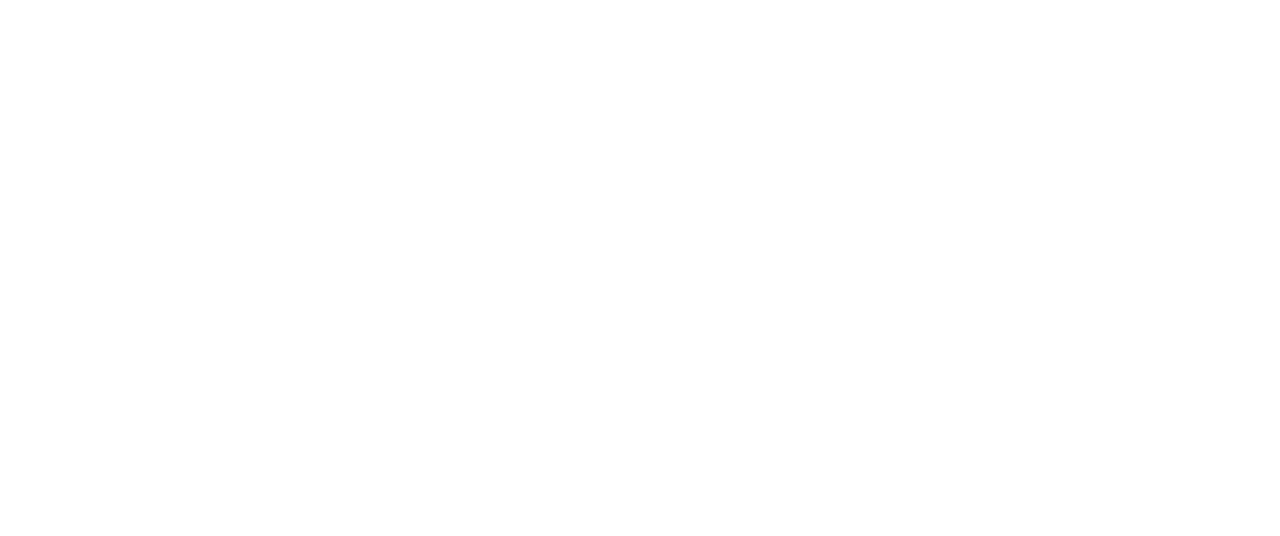
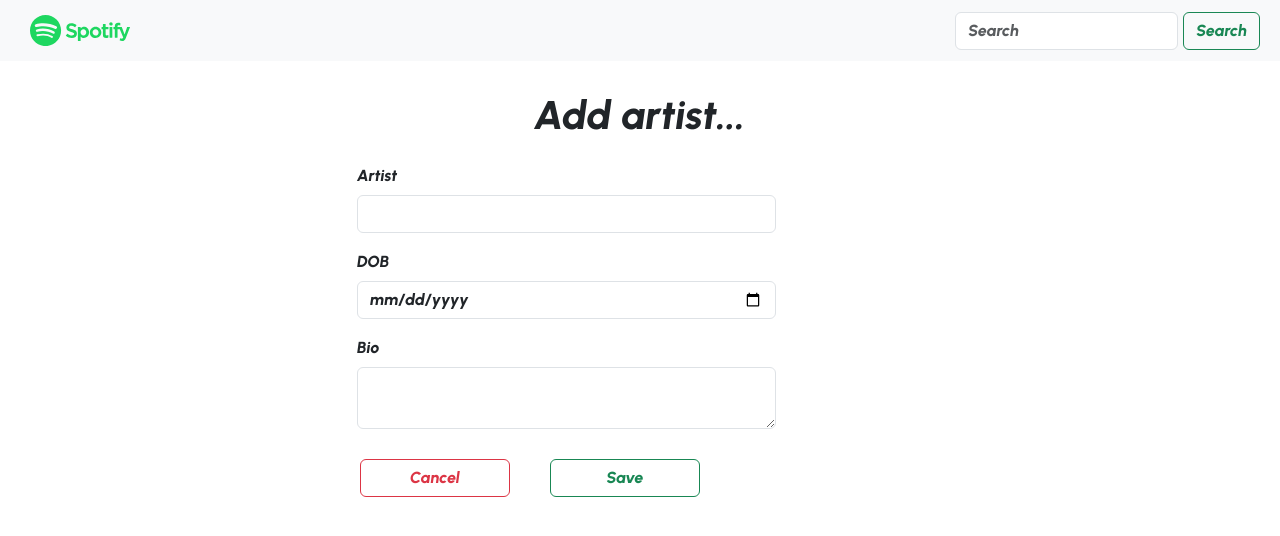
Before and after one commit to payalashtikar/Spotify-Website, a React (Create React App) app in the folder client/: page /addartist in a window 1280 px wide. Before the commit this address had no page. Shown: the top 536 px of the page. Built offline with nearby package versions, Linux system fonts and the light colour scheme; a web font is replaced by a local one.

Commit message:
create-add-artist

```diff
--- /dev/null
+++ b/client/src/components/artist/AddArtist.js
@@ -0,0 +1,84 @@
+
+
+import React, { useState } from 'react';
+import Navbar from '../navbar/Navbar';
+import { useNavigate } from 'react-router-dom';
+
+const AddArtist = () => {
+    const navigate = useNavigate()
+    const [artistData, setArtistData] = useState({
+        name: '',
+        dob: '',
+        bio: '',
+    });
+
+    const handleChange = (e) => {
+        const { name, value } = e.target;
+        setArtistData((prevData) => ({ ...prevData, [name]: value }));
+    };
+
+    const addArtistFunction = async () => {
+        try {
+            const response = await fetch('http://localhost:8888/artists', {
+                method: 'POST',
+                headers: {
+                    'Content-Type': 'application/json',
+                },
+                body: JSON.stringify(artistData),
+            });
+            const respData = await response.json();
+            console.log('addArtistFunction response ::::', respData);
+            if (respData) { navigate('/addsong') }
+        } catch (error) {
+            console.error('Error in adding Artist:', error.message);
+            alert('Error in adding Artist');
+        }
+    };
+
+
+    return (
+        <div style={{ width: '100%' }}>
+            <Navbar />
+            <div style={{ display: 'flex', flexDirection: 'column', justifyContent: 'center', alignItems: 'center', margin: '30px 10px' }}>
+                <h1>Add artist...</h1>
+                <form style={{ width: '600px' }}>
+                    <div className="form-group row" style={{ margin: '10px 5px' }}>
+                        <label htmlFor="artist" className="col-md-4 col-form-label">
+                            Artist
+                        </label>
+                        <div className="col-sm-9">
+                            <input type="text" className="form-control" id="artist" name="name" value={artistData.name} onChange={handleChange} />
+                        </div>
+                    </div>
+                    <div className="form-group row" style={{ margin: '10px 5px' }}>
+                        <label htmlFor="dob" className="col-md-4 col-form-label">
+                            DOB
+                        </label>
+                        <div className="col-sm-9">
+                            <input type="date" className="form-control" id="dob" name="dob" value={artistData.dob} onChange={handleChange} />
+                        </div>
+                    </div>
+                    <div className="form-group row" style={{ margin: '10px 5px' }}>
+                        <label htmlFor="bio" className="col-md-4 col-form-label">
+                            Bio
+                        </label>
+                        <div className="col-sm-9">
+                            <textarea type="text" className="form-control" id="bio" name="bio" value={artistData.bio} onChange={handleChange} />
+                        </div>
+                    </div>
+
+                    <div style={{ display: 'flex', margin: '30px 0px' }}>
+                        <button type="button" onClick={addArtistFunction} className="btn btn-outline-danger my-2 my-sm-0" style={{ width: '150px', margin: '5px 20px' }}>
+                            Cancel
+                        </button>
+                        <button type="button" onClick={addArtistFunction} className="btn btn-outline-success my-2 my-sm-0" style={{ width: '150px', margin: '5px 20px' }}>
+                            Save
+                        </button>
+                    </div>
+                </form>
+            </div>
+        </div>
+    );
+};
+
+export default AddArtist;
--- a/client/src/components/artist/GetAllArtists.js
+++ b/client/src/components/artist/GetAllArtists.js
@@ -29,6 +29,7 @@
                         <th>Artist</th>
                         <th>Date of Birth</th>
                         <th>Song</th>
+                        <th>Bio</th>
                     </tr>
                 </thead>
                 <tbody>
@@ -47,6 +48,7 @@
                                         )
                                     })}
                                 </td>
+                                <td>{item.bio}</td>
                             </tr>
                         );
                     })}
--- a/client/src/components/song/AddSong.js
+++ b/client/src/components/song/AddSong.js
@@ -7,6 +7,8 @@
 const AddSong = () => {
     const [form] = Form.useForm();
     const navigate = useNavigate();
+
+    const goToArtist = () => { navigate('/addartist') }
 
     return (
         <>
@@ -49,7 +51,7 @@
                         </Upload>
                     </Form.Item>
                     <Form.Item label="Cover Photo" name="coverImage">
-                        <button class="btn btn-outline-success my-2 my-sm-0" type="submit" style={{ width: '150px', margin: '5px 15px' }}>+ Add Artist</button>
+                        <button onClick={goToArtist} class="btn btn-outline-success my-2 my-sm-0" type="submit" style={{ width: '150px', margin: '5px 15px' }}>+ Add Artist</button>
                     </Form.Item>
                     <Form.Item shouldUpdate>
                         {() => (
@@ -64,7 +66,7 @@
                                 <Button
                                     style={{ width: "25%", padding: "5px", marginLeft: "10px" }}
                                     htmlType="button"
-                                    // onClick={() => form.resetFields()}
+                                // onClick={() => form.resetFields()}
                                 >
                                     {" "}
                                     Save
--- a/client/src/index.js
+++ b/client/src/index.js
@@ -8,6 +8,7 @@
 import Register from './components/auth/Register';
 import Home from './components/home/Home';
 import AddSong from './components/song/AddSong';
+import AddArtist from './components/artist/AddArtist';
 
 const root = ReactDOM.createRoot(document.getElementById('root'));
 root.render(
@@ -20,6 +21,7 @@
       <Route path='/register' element={<Register />} />
       <Route path='/homepage' element={<Home />} />
       <Route path='/addsong' element={<AddSong />} />
+      <Route path='/addartist' element={<AddArtist />} />
     </Routes>
   </BrowserRouter>
 );
```
